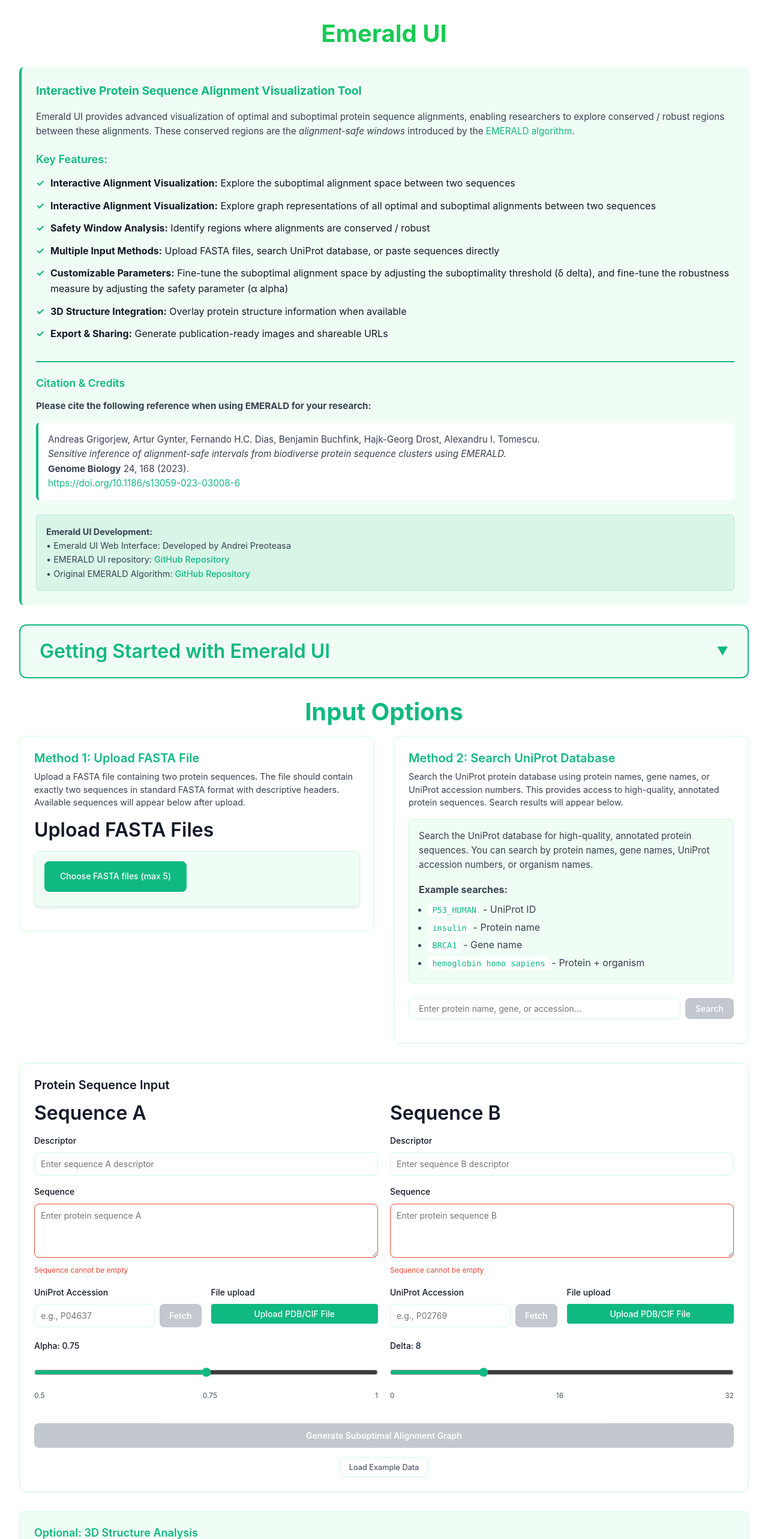
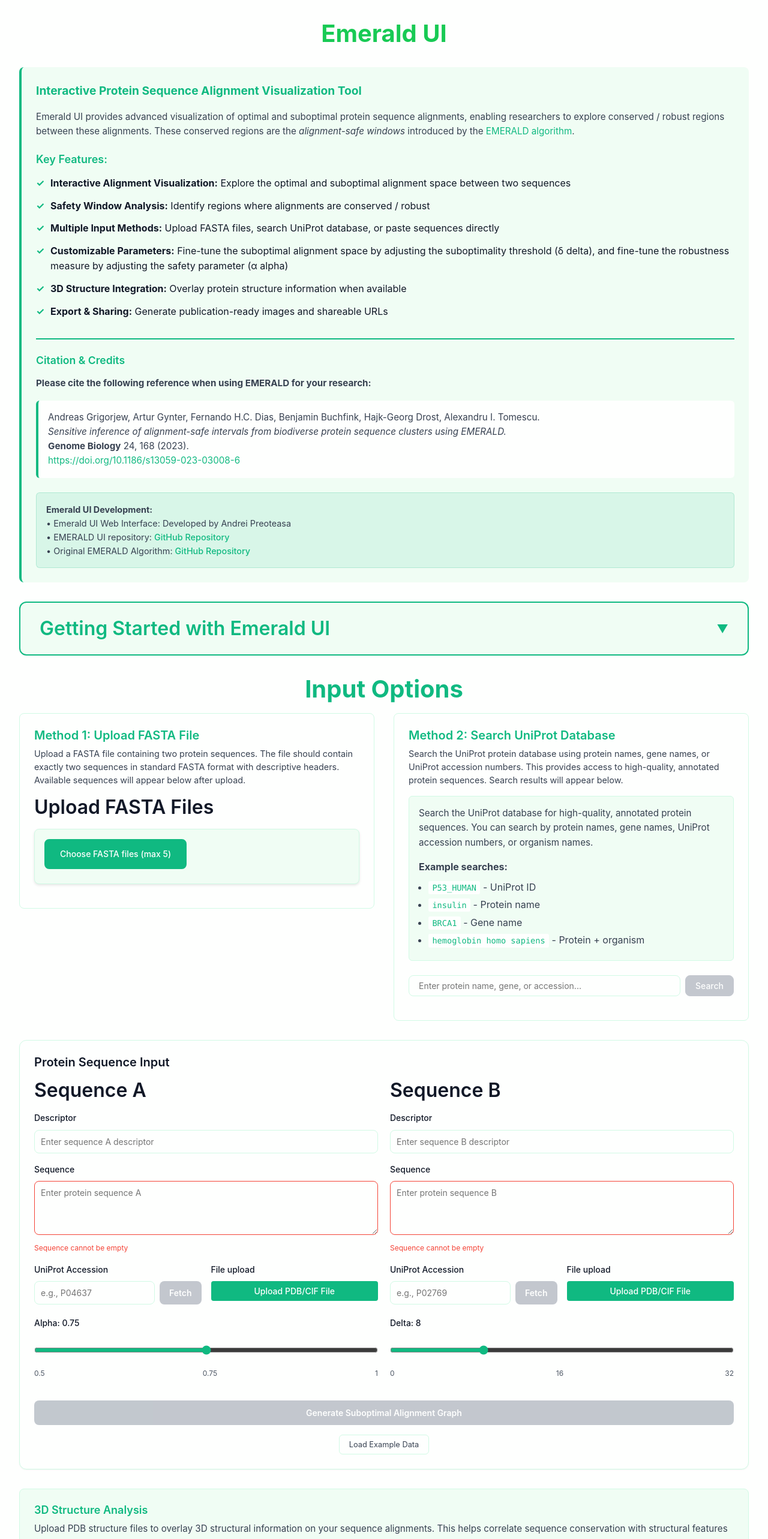
Before and after one commit to algbio/emerald-ui, a React (Vite) app: page / in a window 1280 px wide. Shown: the top 2566 px of the page at 60% size. Built offline with nearby package versions, Linux system fonts and the light colour scheme.

Commit message:
minor text changes

```diff
--- a/src/App.tsx
+++ b/src/App.tsx
@@ -83,8 +83,7 @@
           <h3>Key Features:</h3>
           <ul>
 
-            <li><strong>Interactive Alignment Visualization:</strong> Explore the suboptimal alignment space between two sequences</li>
-            <li><strong>Interactive Alignment Visualization:</strong> Explore graph representations of all optimal and suboptimal alignments between two sequences</li>
+            <li><strong>Interactive Alignment Visualization:</strong> Explore the optimal and suboptimal alignment space between two sequences</li>
             <li><strong>Safety Window Analysis:</strong> Identify regions where alignments are conserved / robust</li>
             <li><strong>Multiple Input Methods:</strong> Upload FASTA files, search UniProt database, or paste sequences directly</li>
             <li><strong>Customizable Parameters:</strong> Fine-tune the suboptimal alignment space by adjusting the suboptimality threshold (δ delta), and fine-tune the robustness measure by adjusting the safety parameter (α alpha)</li>
@@ -214,12 +213,6 @@
             <p className="results-description">
               The visualization below shows the classical representation of all optimal and suboptimal alignments. The green intervals indicate alignment-safe windows, and the blue line shows one optimal alignment.
             </p>
-          </div>
-
-          <div className="sequence-info">
-            <h3>Sequence Information</h3>
-            <p><strong>X-axis (Horizontal): </strong> {representativeDescriptor}</p>
-            <p><strong>Y-axis (Vertical): </strong> {memberDescriptor}</p>
             <p className="interpretation-guide">
               <strong>How to interpret the plot:</strong>
               <ul>
@@ -236,6 +229,13 @@
                 <li>The blue line represents one of the optimal alignments between the two sequences. This is shown for reference only, as there are many optimal alignments.</li>
               </ul>
             </p>
+          </div>
+
+          <div className="sequence-info">
+            <h3>Sequence Information</h3>
+            <p><strong>X-axis (Horizontal): </strong> {representativeDescriptor}</p>
+            <p><strong>Y-axis (Vertical): </strong> {memberDescriptor}</p>
+
           </div>
 
 
@@ -275,7 +275,7 @@
 
       {/* Add the AlignmentStructuresViewer component */}
       <div className="structure-section">
-        <h3>Optional: 3D Structure Analysis</h3>
+        <h3>3D Structure Analysis</h3>
         <p className="structure-description">
           Upload PDB structure files to overlay 3D structural information on your sequence alignments.
           This helps correlate sequence conservation with structural features like secondary structures,
```
